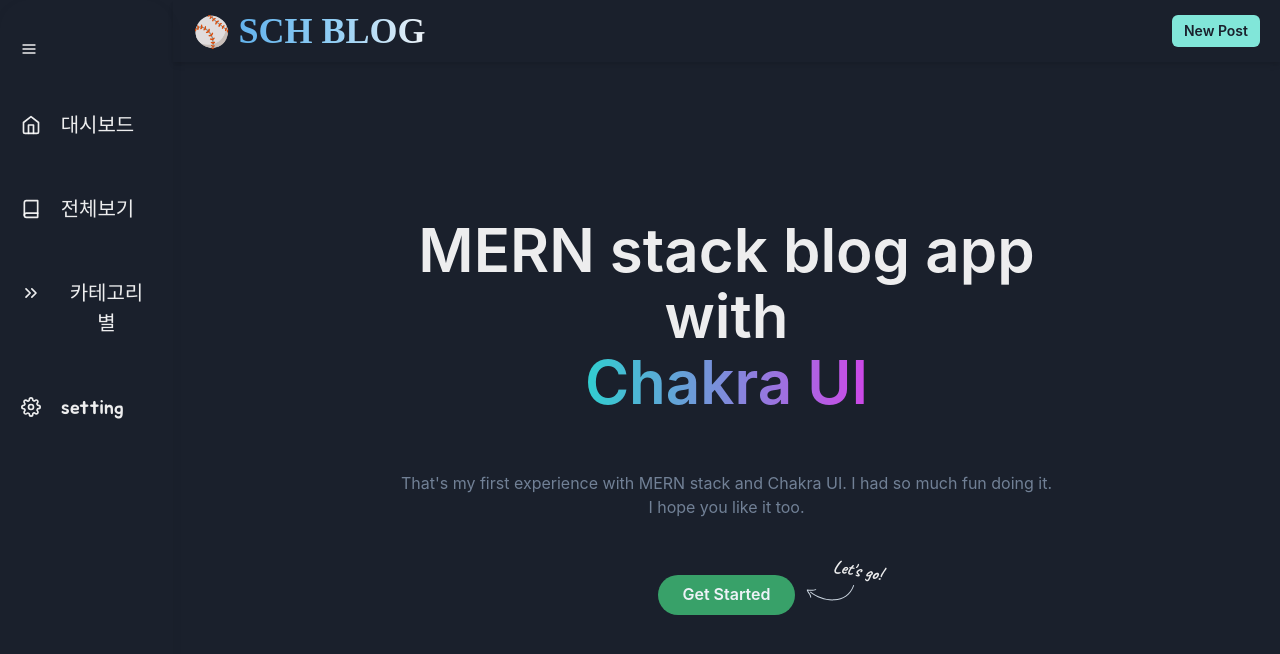
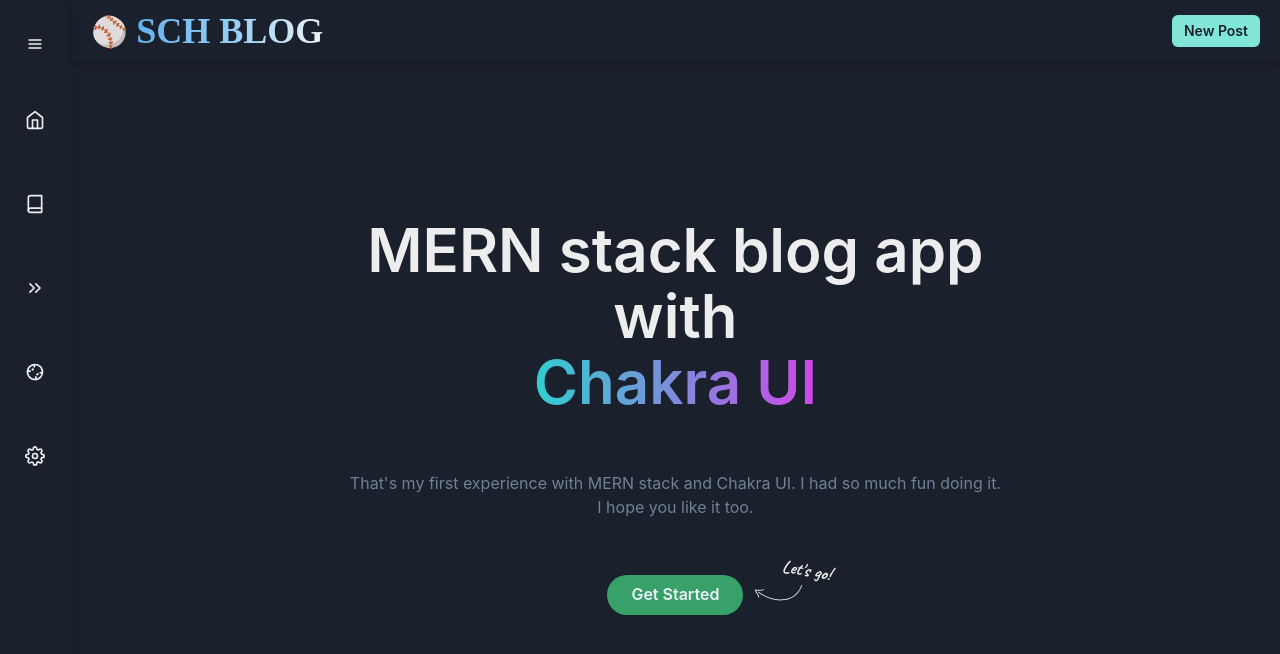
Before and after one commit to Songchanheum/mern_blog, a React (Create React App) app in the folder client/: page / in a window 1280 px wide. Shown: the top 654 px of the page. Built offline with nearby package versions, Linux system fonts and the light colour scheme; a web font is replaced by a local one.

Commit message:
기본 small로 수정

```diff
--- a/client/src/components/Sidebar.js
+++ b/client/src/components/Sidebar.js
@@ -1,11 +1,12 @@
 import { Divider, Flex, IconButton } from '@chakra-ui/react'
 import {FiMenu, FiHome, FiBook, FiChevronsRight, FiSettings} from 'react-icons/fi';
+import {BiBaseball} from 'react-icons/bi';
 import React, {useState} from 'react'
 import NavItem from './NavItem';
 import { useSelector } from 'react-redux';
 
 function Sidebar() {
-    const [navSize, changeNavSize] = useState("large")
+    const [navSize, changeNavSize] = useState("small")
 
     const categories = useSelector(state => state.category);
     return (
@@ -40,7 +41,8 @@
                 <NavItem navSize={navSize} icon={FiHome} title="대시보드" path="dashboard"/>
                 <NavItem navSize={navSize} icon={FiBook} title="전체보기" path="posts"/>
                 <NavItem navSize={navSize} icon={FiChevronsRight} title="카테고리별" description={categories.category}/>
-                <NavItem navSize={navSize} icon={FiSettings} title="setting" path="setting"/>
+                <NavItem navSize={navSize} icon={BiBaseball} title="야구" path="baseball" />
+                <NavItem navSize={navSize} icon={FiSettings} title="설정" path="setting"/>
             </Flex>
         </Flex>
     )
```
